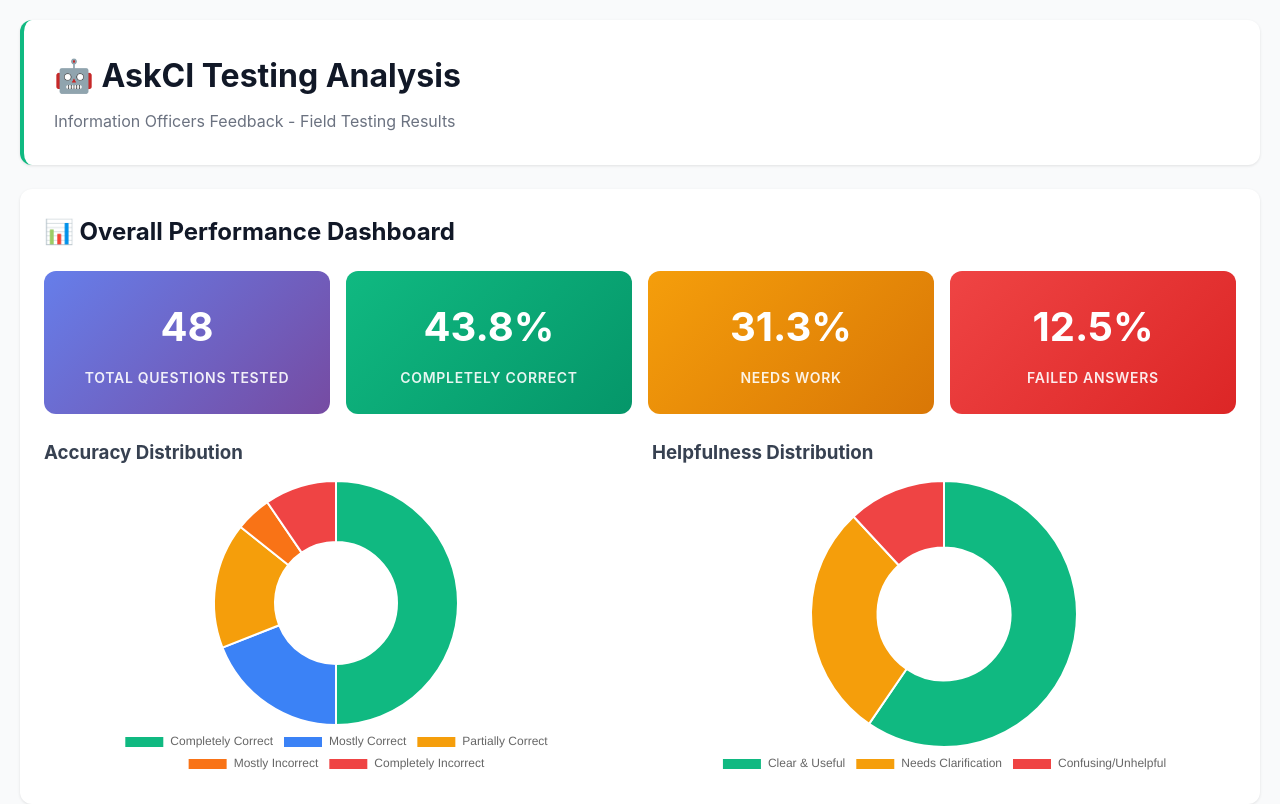
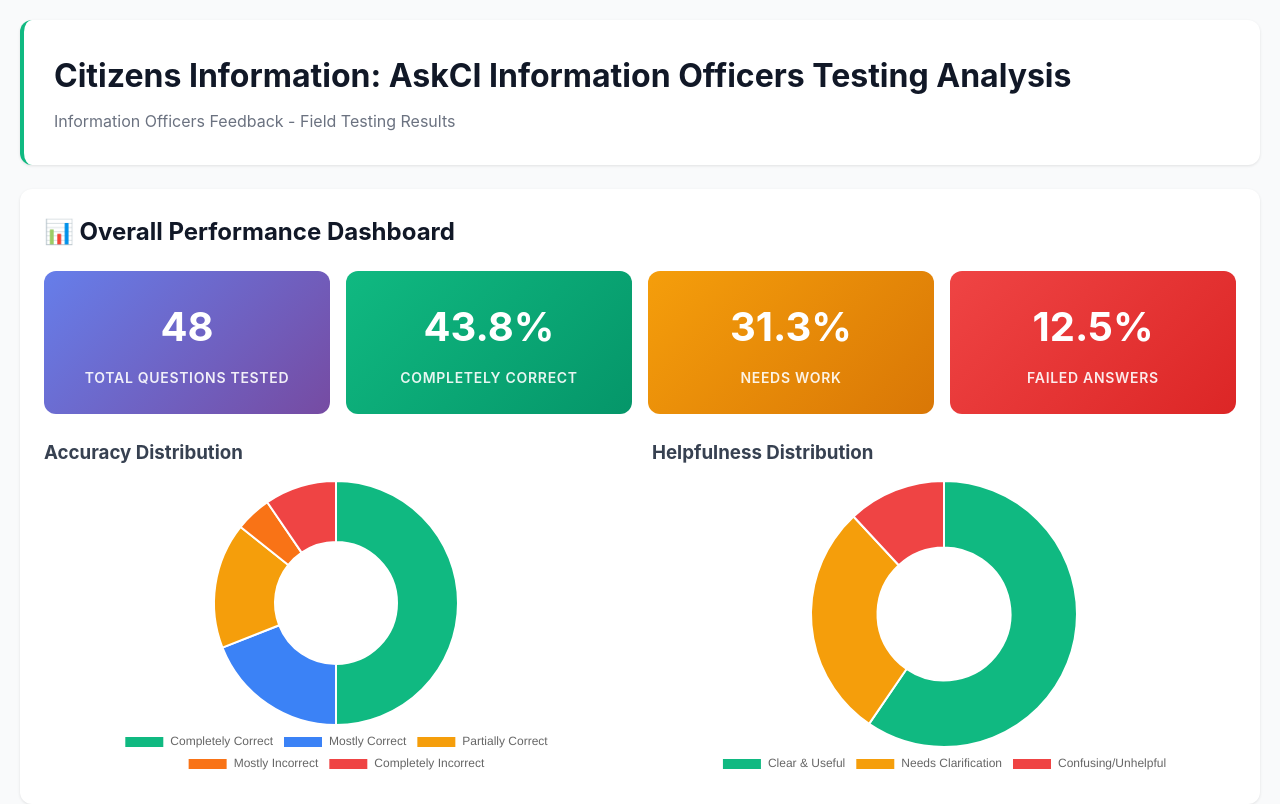
Before and after one commit to RglrAL/AskCI-io-testing, a plain HTML site: page index.html in a window 1280 px wide. Shown: the top 804 px of the page. Drawn offline with nearby package versions, Linux system fonts and the light colour scheme.

Commit message:
Update index.html

```diff
--- a/index.html
+++ b/index.html
@@ -452,7 +452,7 @@
 <body>
     <div class="container">
         <div class="header">
-            <h1>🤖 AskCI Testing Analysis</h1>
+            <h1>Citizens Information: AskCI Information Officers Testing Analysis</h1>
             <p>Information Officers Feedback - Field Testing Results</p>
         </div>
 
```
